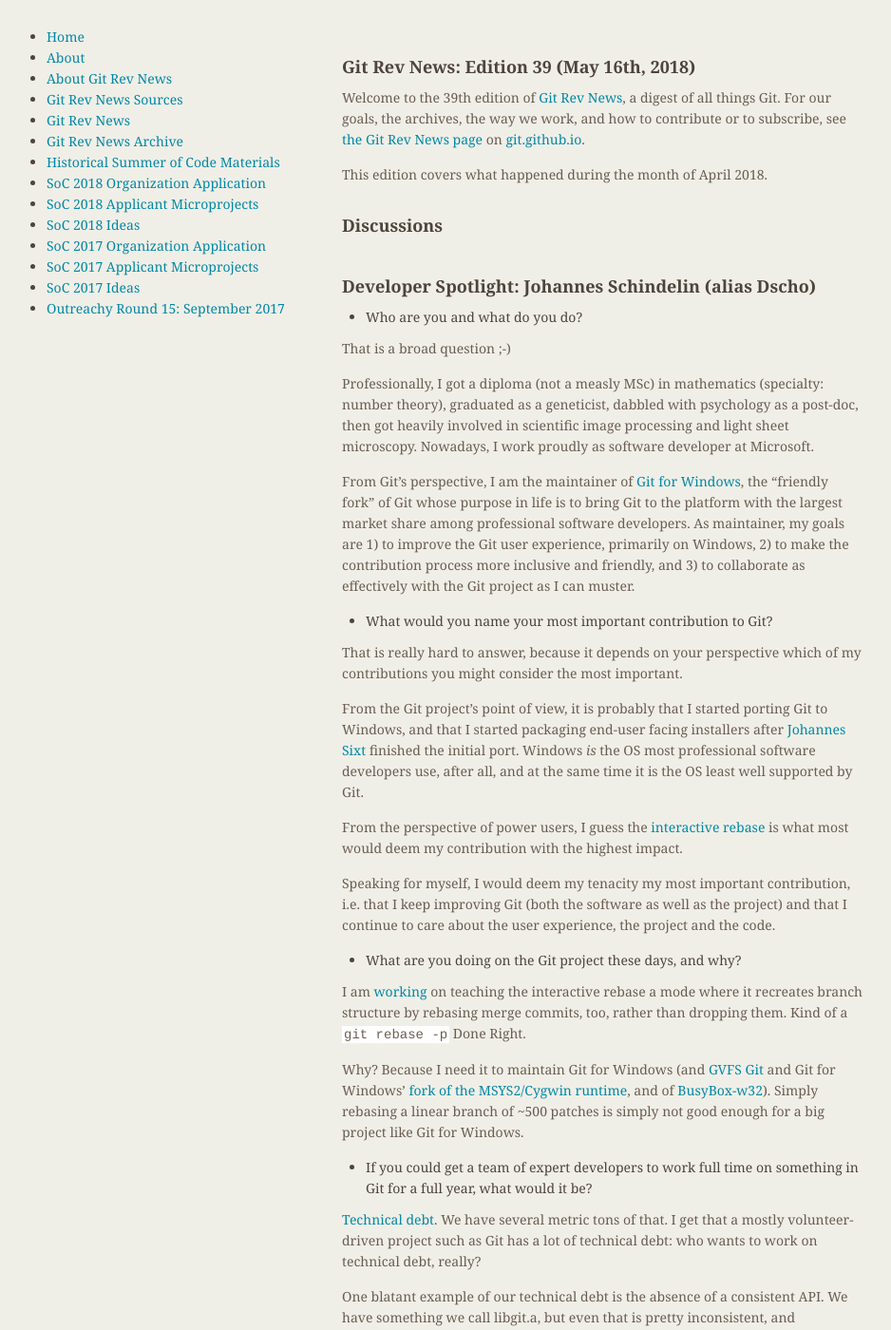
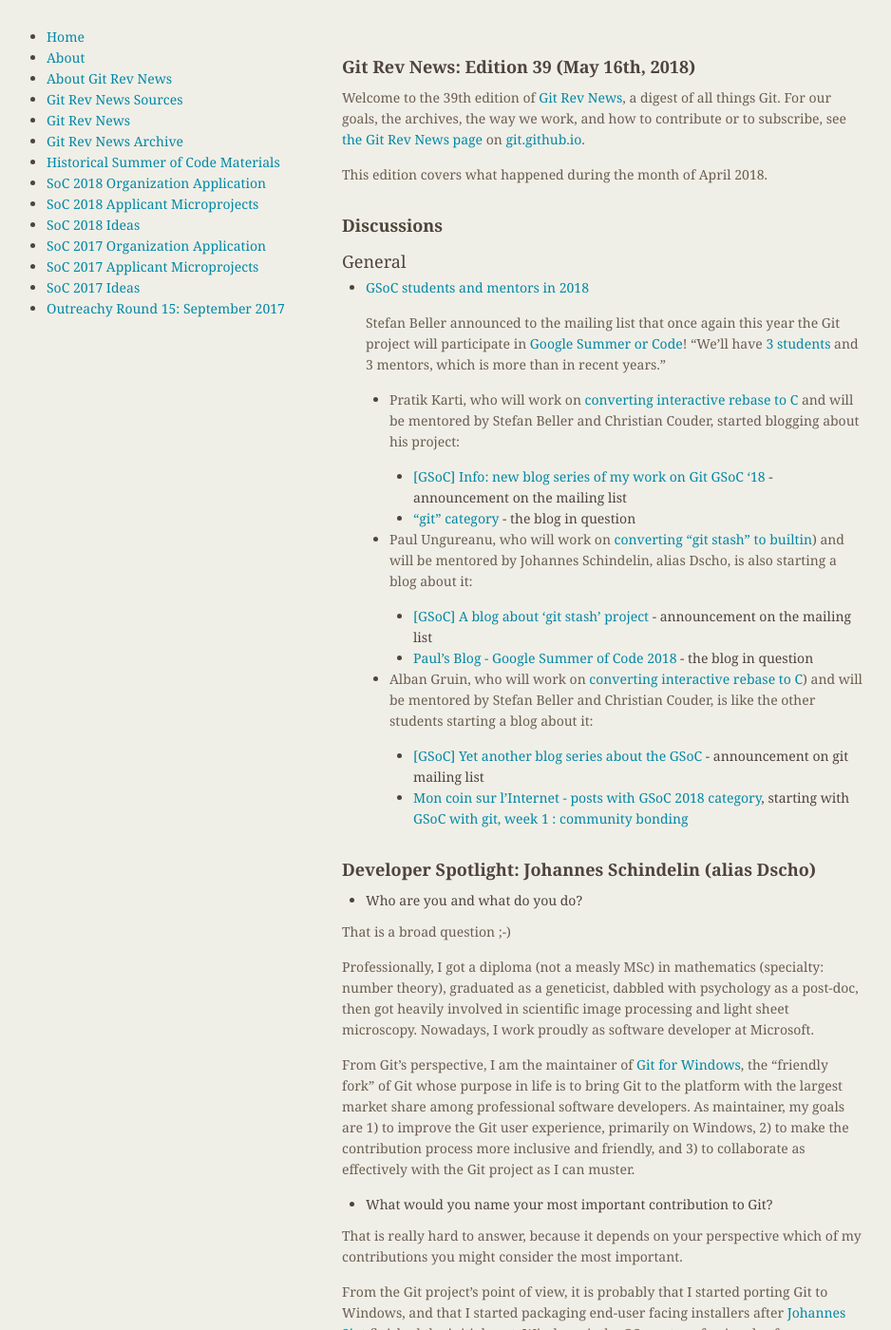
Before and after one commit to git/git.github.io, a Jekyll site: the page built from rev_news/drafts/edition-39.md, in a window 1280 px wide and 1400 px high. Shown: the whole window at 95% size, without its empty margins (174-1112 px from the left). Built offline with Jekyll 4.4.1, drawn with Linux system fonts in a browser that asks for light colours; some of the changed text lies outside the part shown.

Commit message:
rn-39: made an article with the GSoC news

```diff
--- a/rev_news/drafts/edition-39.md
+++ b/rev_news/drafts/edition-39.md
@@ -17,9 +17,33 @@
 
 ## Discussions
 
-<!---
+
 ### General
--->
+
+* [GSoC students and mentors in 2018](https://public-inbox.org/git/CAGZ79kbzFGn2-xcrWFi1+ZUgSGGHdUPEQOexu8Lan796LCsvBg@mail.gmail.com/)
+
+  Stefan Beller announced to the mailing list that once again this year
+  the Git project will participate in [Google Summer or Code](https://summerofcode.withgoogle.com/)!
+  "We'll have [3 students](https://summerofcode.withgoogle.com/organizations/5376866043559936/#projects)
+  and 3 mentors, which is more than in recent years."
+
+  * Pratik Karti, who will work on [converting interactive rebase to C](https://summerofcode.withgoogle.com/projects/#4981391490547712)
+    and will be mentored by Stefan Beller and Christian Couder, started blogging about his project:
+
+    * [[GSoC] Info: new blog series of my work on Git GSoC '18](https://public-inbox.org/git/20180502033925.6744-1-predatoramigo@gmail.com/) - announcement on the mailing list
+    * ["git" category](https://prertik.github.io/categories/git/) - the blog in question
+
+  * Paul Ungureanu, who will work on [converting “git stash” to builtin](https://summerofcode.withgoogle.com/projects/#5431410714738688))
+    and will be mentored by Johannes Schindelin, alias Dscho, is also starting a blog about it:
+
+    * [[GSoC] A blog about 'git stash' project](https://public-inbox.org/git/7557a20a-a55e-e085-1aaa-3935000f643f@gmail.com) - announcement on the mailing list
+    * [Paul's Blog - Google Summer of Code 2018](https://ungps.github.io/) - the blog in question
+
+  * Alban Gruin, who will work on [converting interactive rebase to C](https://summerofcode.withgoogle.com/projects/#4906232314331136))
+    and will be mentored by Stefan Beller and Christian Couder, is like the other students starting a blog about it:
+
+    * [[GSoC] Yet another blog series about the GSoC](https://public-inbox.org/git/917621a4-b46a-95aa-dccc-905c0cd32b1d@gmail.com/) - announcement on git mailing list
+    * [Mon coin sur l’Internet - posts with GSoC 2018 category](https://blog.pa1ch.fr/category/gsoc-2018.html), starting with [GSoC with git, week 1 : community bonding](https://blog.pa1ch.fr/posts/2018/05/05/en/gsoc2018-week-1.html)
 
 <!---
 ### Reviews
```
Also changed, not shown: other parts of rev_news/drafts/edition-39.md (+0 -1 lines).
